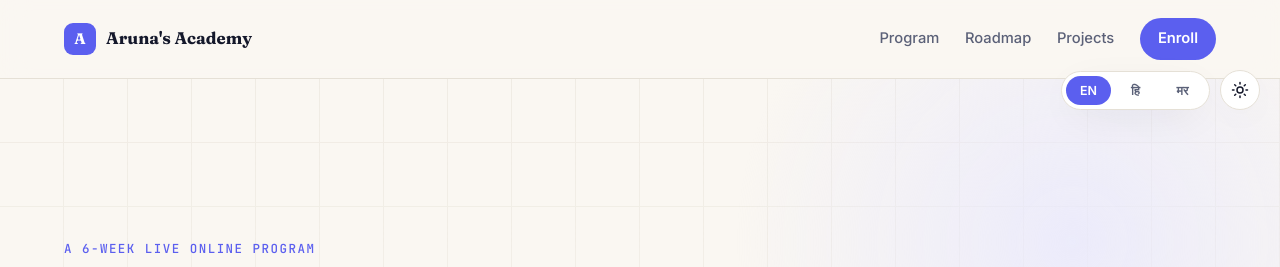
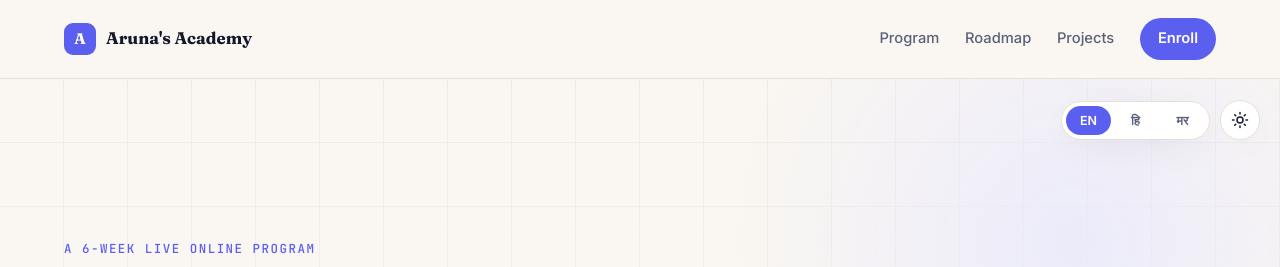
Before and after one commit to CaptMJA380/ai-explorer-program, a plain HTML site: page index.html in a window 1280 px wide. Shown: the top 267 px of the page. Drawn offline with Linux system fonts and the light colour scheme.

Commit message:
Adjust controls position from 70px to 100px

```diff
--- a/style.css
+++ b/style.css
@@ -96,7 +96,7 @@ img, svg { display: block; }
 
 .controls {
   position: fixed;
-  top: 70px;
+  top: 100px;
   right: 20px;
   z-index: 100;
   display: flex;
```
